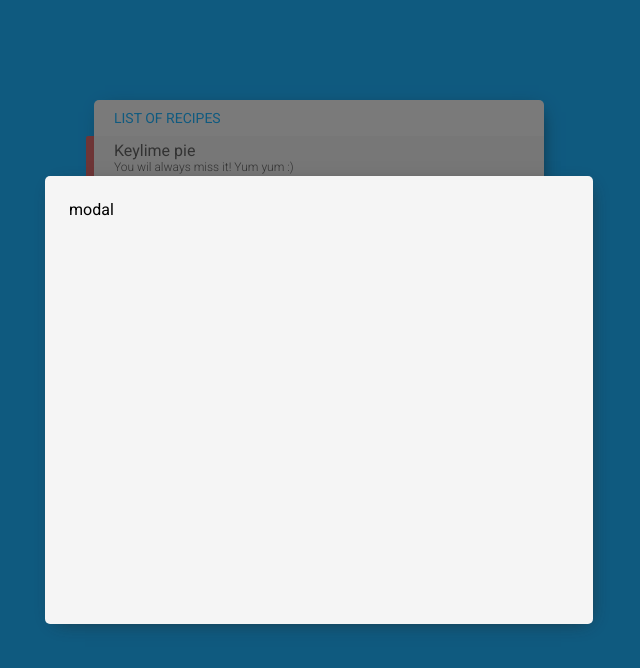
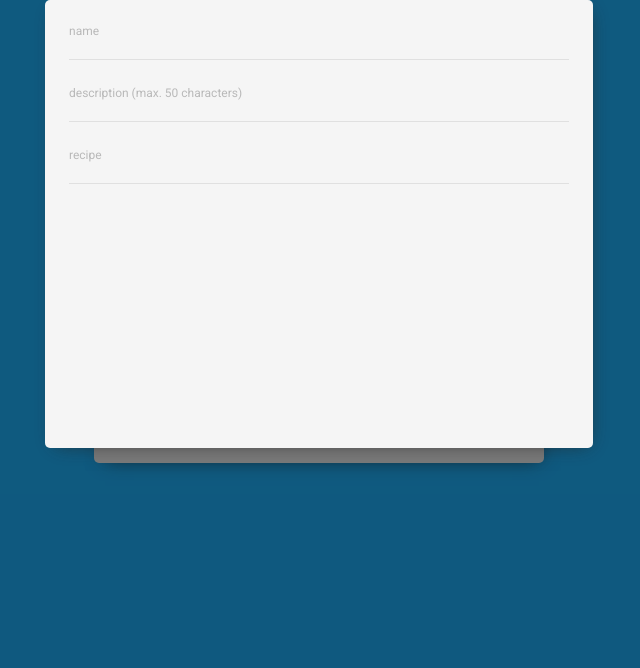
Before and after one commit to aanti/recipes-book, a React app: page / in a window 1280 px wide. Shown: the top 668 px of the page, without its empty margins (321-961 px from the left). Built offline with nearby package versions, Linux system fonts and the light colour scheme.

Commit message:
TextInput

```diff
--- a/package.json
+++ b/package.json
@@ -12,6 +12,7 @@
     "babel-runtime": "6.26.0",
     "case-sensitive-paths-webpack-plugin": "2.1.1",
     "chalk": "1.1.3",
+    "classnames": "^2.2.6",
     "css-loader": "0.28.7",
     "dotenv": "4.0.0",
     "dotenv-expand": "4.2.0",
--- a/src/App.js
+++ b/src/App.js
@@ -5,6 +5,7 @@ import { connect } from 'react-redux'
 import style from './App.scss'
 
 import Modal from './components/Modal/Modal'
+import { TextInput } from './components/Field/TextField/TextField'
 import RecipeList from './views/RecipeList/RecipeList'
 
 import { closeModal } from './actions'
@@ -16,7 +17,11 @@ class App extends Component {
     return (
       <div className={style.App}>
         <RecipeList />
-        <Modal open={ui.modal.open} onOutsideClick={() => dispatch(closeModal())} />
+        <Modal open={ui.modal.open} onOutsideClick={() => dispatch(closeModal())}>
+          <TextInput label="name" />
+          <TextInput label="description (max. 50 characters)" />
+          <TextInput label="recipe" />
+        </Modal>
       </div>
     )
   }
--- a/src/components/Button/AddButton/AddButton.js
+++ b/src/components/Button/AddButton/AddButton.js
@@ -5,8 +5,8 @@ import { Plus } from '../../Icon'
 import style from './AddButton.scss'
 
 const AddButton = ({ label, onClick }) => (
-  <div className={style.container}>
-    <div className={style.icon} onClick={onClick}>
+  <div className={style.container} onClick={onClick}>
+    <div className={style.icon}>
       <Plus color="#f5f5f5" />
     </div>
     <div>{label}</div>
--- a/src/components/Button/AddButton/AddButton.scss
+++ b/src/components/Button/AddButton/AddButton.scss
@@ -1,15 +1,24 @@
 @import "../../../theme/theme";
 $iconSize: 12px;
-$hoverColor: #0d3349;
 $activeColor: #2b81af;
 
 .container {
   @extend .flex;
+  width: 134px;
   color: $textColor;
   user-select: none;
   text-transform: uppercase;
   font-weight: 400;
   font-size: 12px;
+  padding: 5px;
+  border-radius: 18px;
+  cursor: pointer;
+  &:hover {
+    background-color: $itemColor;
+  }
+  &:active {
+    background-color: lightgray;
+  }
   .icon {
     @extend .flex;
     height: $iconSize;
@@ -17,13 +26,6 @@ $activeColor: #2b81af;
     border-radius: 50%;
     margin-right: 5px;
     padding: 5px;
-    cursor: pointer;
     background-color: $buttonColor;
-    &:hover {
-      background-color: $hoverColor;
-    }
-    &:active {
-      background-color: $activeColor;
-    }
   }
 }
--- /dev/null
+++ b/src/components/Field/TextField/TextField.js
@@ -0,0 +1,34 @@
+import React, { Component } from 'react'
+import classnames from 'classnames'
+
+import style from './TextField.scss'
+
+export class TextInput extends Component {
+  inputRef = React.createRef()
+  state = {
+    active: false
+  }
+
+  handleFocus = () => {
+    this.setState({ active: true })
+  }
+
+  handleBlur = () => {
+    this.setState({ active: false })
+  }
+
+  render () {
+    const { active } = this.state
+    const { input, meta: { error } = { error: '' }, label, type = 'input' } = this.props
+    return (
+      <div className={style.container}>
+        <div className={style.label}>{label}</div>
+        {
+          React.createElement(type, { ref: this.inputRef, onFocus: this.handleFocus, onBlur: this.handleBlur })
+        }
+        <div className={classnames(style.underline, active ? style.active : style.normal)} />
+        <div className={style.errorText}>{error}</div>
+      </div>
+    )
+  }
+}
--- /dev/null
+++ b/src/components/Field/TextField/TextField.scss
@@ -0,0 +1,43 @@
+@import "../../../theme/theme";
+.container {
+  width: 100%;
+  position: relative;
+  padding: 0 0 2px;
+  margin-bottom: 10px;
+  //background-color: lightcyan;
+  input, textarea {
+    border: none;
+    outline: none;
+    background: none;
+    width: 100%;
+    font: 300 16px Roboto;
+  }
+  .label {
+    font-size: 12px;
+    color: #b9b9b9;
+  }
+  .underline {
+    height: 0px;
+    width: 0;
+    border-bottom: 1px solid;
+    transition: border-bottom-color 0.2s linear;
+    &.error {
+      border-bottom-color: #f13a2f;
+      width: 100%;
+    }
+    &.normal {
+      border-bottom-color: #e0e0e0;
+      width: 100%;
+    }
+    &.active {
+      border-bottom-color: $buttonColor;
+      width: 100%;
+    }
+  }
+  .errorText {
+    height: 14px;
+    font-size: 12px;
+    color: #f13a2f;
+    bottom: -18px;
+  }
+}
--- a/src/components/Modal/Modal.js
+++ b/src/components/Modal/Modal.js
@@ -1,18 +1,20 @@
-import React from 'react'
+import React, { Fragment } from 'react'
 import PropTypes from 'prop-types'
 
 import style from './Modal.scss'
 
-const Modal = ({ open, onOutsideClick }) => (
+const Modal = ({ children, open, onOutsideClick }) => (
   <div className={style.container}>
     {
       open
         ?
-          <div className={style.background} onClick={onOutsideClick}>
-            <div className={style.modal}>
-              modal
+          <Fragment>
+            <div className={style.background} onClick={e => { console.log(e.nativeEvent); onOutsideClick() }}>
             </div>
-          </div>
+            <div className={style.modal} onClick={e => { console.log(e.nativeEvent); e.nativeEvent.preventDefault() }}>
+              {children}
+            </div>
+          </Fragment>
         :
           null
     }
--- a/src/components/Modal/Modal.scss
+++ b/src/components/Modal/Modal.scss
@@ -1,7 +1,8 @@
 @import "../../theme/theme";
 .container {
+  @extend .flex;
+  position: fixed;
   .background {
-    @extend .flex;
     position: fixed;
     left: 0;
     top: 0;
@@ -10,6 +11,8 @@
     background-color: rgba(0, 0, 0, 0.5);
   }
   .modal {
+    position: fixed;
+    top: 0;
     @extend .shadow;
     height: 400px;
     width: 500px;
```
Also changed, not shown: 1 other file (tests, documents, lock files or other folders).
